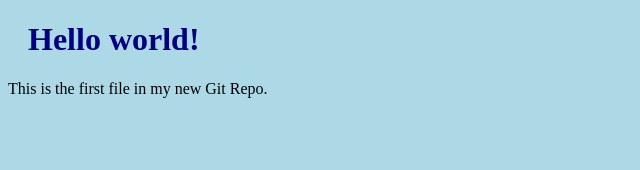
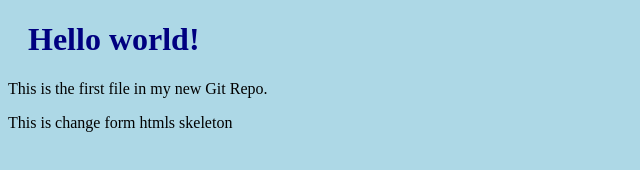
Before and after one commit to reaz57/hello-world, a plain HTML site: page index.html in a window 1280 px wide. Shown: the whole page, without its empty margins (0-640 px from the left). Drawn offline with Linux system fonts and the light colour scheme.

Commit message:
Update index.html

```diff
--- a/index.html
+++ b/index.html
@@ -8,6 +8,7 @@
 
 <h1>Hello world!</h1>
 <p>This is the first file in my new Git Repo.</p>
+  <p> This is change form htmls skeleton</p>
 
 </body>
 </html>
```
